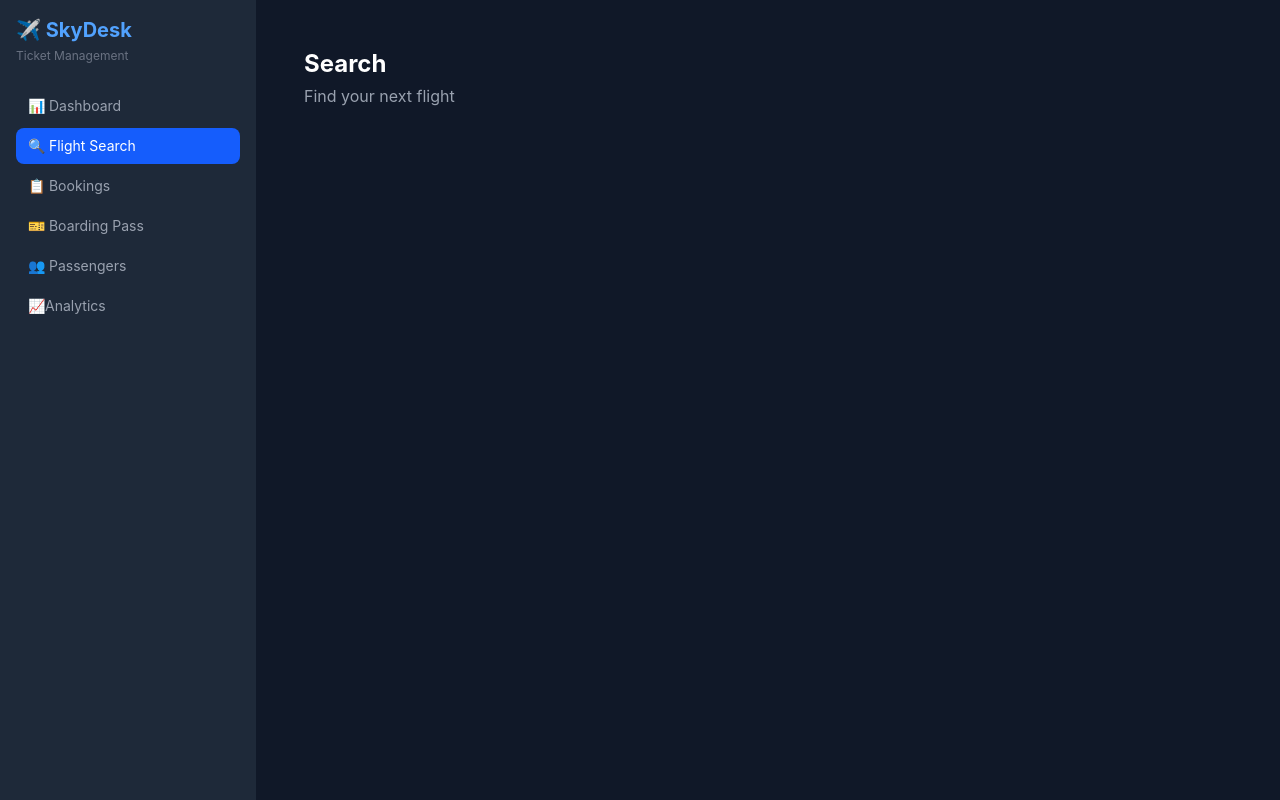
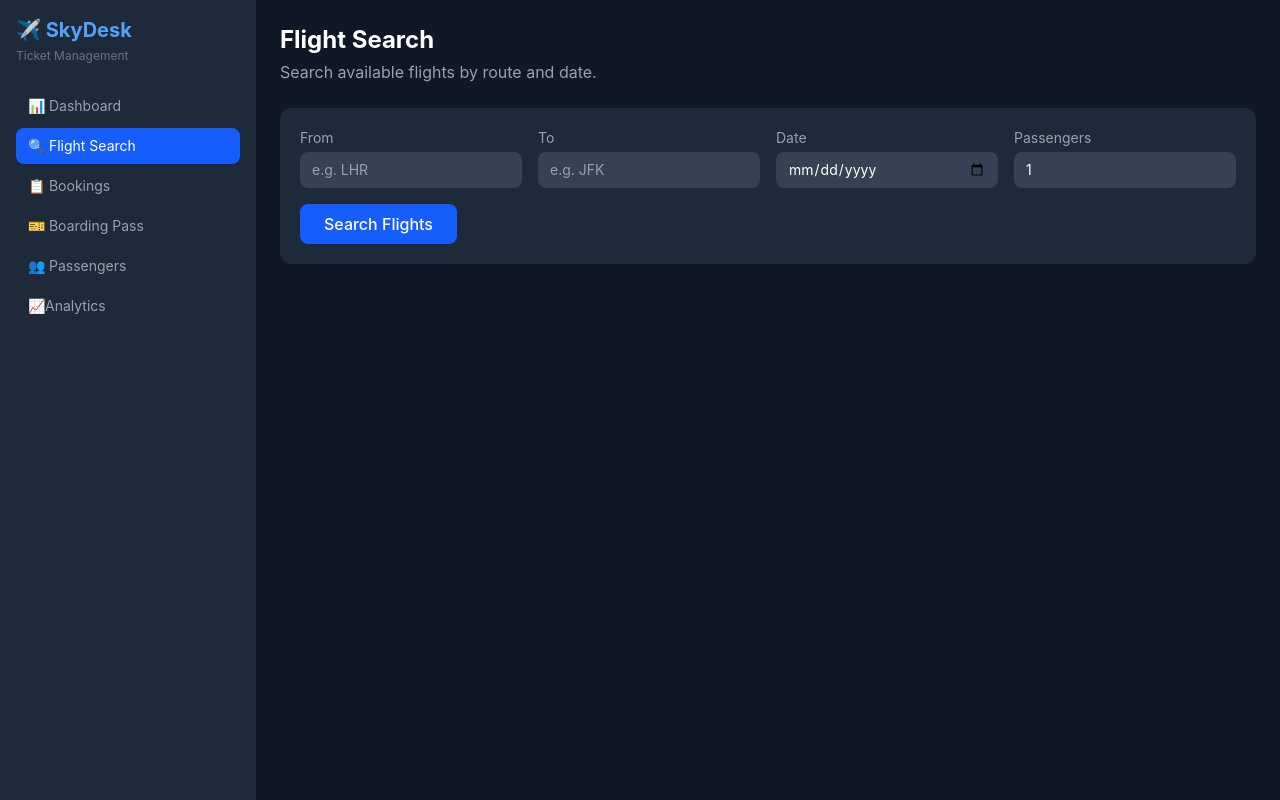
Before and after one commit to matthewndirangu/Skydesk, a React app in the folder frontend/: page /search in a window 1280 px wide. Built offline with nearby package versions, Linux system fonts and the light colour scheme; the HTML template or start-up script is replaced by a standard one.

Commit message:
feat: build flight search page with form and flight result cards

```diff
--- /dev/null
+++ b/frontend/src/components/FlightCard.jsx
@@ -0,0 +1,49 @@
+function FlightCard({ flight }) {
+  return (
+    <div className="bg-gray-800 rounded-xl p-5 flex items-center justify-between hover:bg-gray-750 transition-colors">
+
+      <div className="flex items-center gap-8">
+        <div className="text-center">
+          <p className="text-white text-xl font-bold">{flight.departureTime}</p>
+          <p className="text-gray-400 text-sm">{flight.origin}</p>
+        </div>
+
+        <div className="flex flex-col items-center gap-1">
+          <p className="text-gray-500 text-xs">{flight.duration}</p>
+          <div className="flex items-center gap-1">
+            <div className="w-2 h-2 rounded-full border border-gray-500" />
+            <div className="w-16 h-px bg-gray-500" />
+            <span className="text-gray-400 text-xs">✈</span>
+            <div className="w-16 h-px bg-gray-500" />
+            <div className="w-2 h-2 rounded-full border border-gray-500" />
+          </div>
+          <p className="text-gray-500 text-xs">Direct</p>
+        </div>
+
+        <div className="text-center">
+          <p className="text-white text-xl font-bold">{flight.arrivalTime}</p>
+          <p className="text-gray-400 text-sm">{flight.destination}</p>
+        </div>
+      </div>
+
+      <div className="text-center">
+        <p className="text-gray-400 text-xs">{flight.airline}</p>
+        <p className="text-gray-500 text-xs">{flight.flightNumber}</p>
+      </div>
+
+      <div className="text-center">
+        <p className="text-gray-400 text-xs">{flight.seatsAvailable} seats left</p>
+      </div>
+
+      <div className="text-right">
+        <p className="text-white text-2xl font-bold">£{flight.price}</p>
+        <button className="mt-2 bg-blue-600 hover:bg-blue-700 text-white text-sm px-4 py-2 rounded-lg transition-colors">
+          Book Now
+        </button>
+      </div>
+
+    </div>
+  )
+}
+
+export default FlightCard
--- a/frontend/src/pages/SearchPage.jsx
+++ b/frontend/src/pages/SearchPage.jsx
@@ -1,10 +1,146 @@
+import { useState } from 'react'
+import FlightCard from '../components/FlightCard'
+
+const mockFlights = [
+  {
+    id: 1,
+    airline: 'British Airways',
+    flightNumber: 'BA 115',
+    origin: 'LHR',
+    destination: 'JFK',
+    departureTime: '09:00',
+    arrivalTime: '11:55',
+    duration: '7h 55m',
+    seatsAvailable: 14,
+    price: 420,
+  },
+  {
+    id: 2,
+    airline: 'Virgin Atlantic',
+    flightNumber: 'VS 003',
+    origin: 'LHR',
+    destination: 'JFK',
+    departureTime: '11:30',
+    arrivalTime: '14:20',
+    duration: '7h 50m',
+    seatsAvailable: 6,
+    price: 389,
+  },
+  {
+    id: 3,
+    airline: 'American Airlines',
+    flightNumber: 'AA 106',
+    origin: 'LHR',
+    destination: 'JFK',
+    departureTime: '14:15',
+    arrivalTime: '17:10',
+    duration: '7h 55m',
+    seatsAvailable: 23,
+    price: 355,
+  },
+  {
+    id: 4,
+    airline: 'Delta Airlines',
+    flightNumber: 'DL 402',
+    origin: 'LHR',
+    destination: 'JFK',
+    departureTime: '18:45',
+    arrivalTime: '21:40',
+    duration: '7h 55m',
+    seatsAvailable: 2,
+    price: 512,
+  },
+]
+
 function SearchPage() {
-    return (
-        <div className="p-6">
-            <h1 className="text-2xl font-bold text-white">Search</h1>
-            <p className="text-gray-400 mt-1">Find your next flight</p>
+  const [origin, setOrigin] = useState('')
+  const [destination, setDestination] = useState('')
+  const [date, setDate] = useState('')
+  const [passengers, setPassengers] = useState(1)
+  const [results, setResults] = useState([])
+  const [hasSearched, setHasSearched] = useState(false)
+
+  function handleSearch() {
+    setResults(mockFlights)
+    setHasSearched(true)
+  }
+
+  return (
+    <div className="flex flex-col gap-6">
+
+      <div>
+        <h1 className="text-2xl font-bold text-white">Flight Search</h1>
+        <p className="text-gray-400 mt-1">Search available flights by route and date.</p>
+      </div>
+
+      <div className="bg-gray-800 rounded-xl p-5">
+        <div className="grid grid-cols-1 sm:grid-cols-2 lg:grid-cols-4 gap-4">
+
+          <div className="flex flex-col gap-1">
+            <label className="text-gray-400 text-sm">From</label>
+            <input
+              type="text"
+              placeholder="e.g. LHR"
+              value={origin}
+              onChange={(e) => setOrigin(e.target.value)}
+              className="bg-gray-700 text-white rounded-lg px-3 py-2 text-sm outline-none focus:ring-2 focus:ring-blue-500"
+            />
+          </div>
+
+          <div className="flex flex-col gap-1">
+            <label className="text-gray-400 text-sm">To</label>
+            <input
+              type="text"
+              placeholder="e.g. JFK"
+              value={destination}
+              onChange={(e) => setDestination(e.target.value)}
+              className="bg-gray-700 text-white rounded-lg px-3 py-2 text-sm outline-none focus:ring-2 focus:ring-blue-500"
+            />
+          </div>
+
+          <div className="flex flex-col gap-1">
+            <label className="text-gray-400 text-sm">Date</label>
+            <input
+              type="date"
+              value={date}
+              onChange={(e) => setDate(e.target.value)}
+              className="bg-gray-700 text-white rounded-lg px-3 py-2 text-sm outline-none focus:ring-2 focus:ring-blue-500"
+            />
+          </div>
+
+          <div className="flex flex-col gap-1">
+            <label className="text-gray-400 text-sm">Passengers</label>
+            <input
+              type="number"
+              min="1"
+              max="9"
+              value={passengers}
+              onChange={(e) => setPassengers(e.target.value)}
+              className="bg-gray-700 text-white rounded-lg px-3 py-2 text-sm outline-none focus:ring-2 focus:ring-blue-500"
+            />
+          </div>
+
         </div>
-    )
+
+        <button
+          onClick={handleSearch}
+          className="mt-4 bg-blue-600 hover:bg-blue-700 text-white font-medium px-6 py-2 rounded-lg transition-colors"
+        >
+          Search Flights
+        </button>
+      </div>
+
+      {hasSearched && (
+        <div className="flex flex-col gap-3">
+          <p className="text-gray-400 text-sm">{results.length} flights found</p>
+          {results.map((flight) => (
+            <FlightCard key={flight.id} flight={flight} />
+          ))}
+        </div>
+      )}
+
+    </div>
+  )
 }
 
-export default SearchPage;
+export default SearchPage
```
